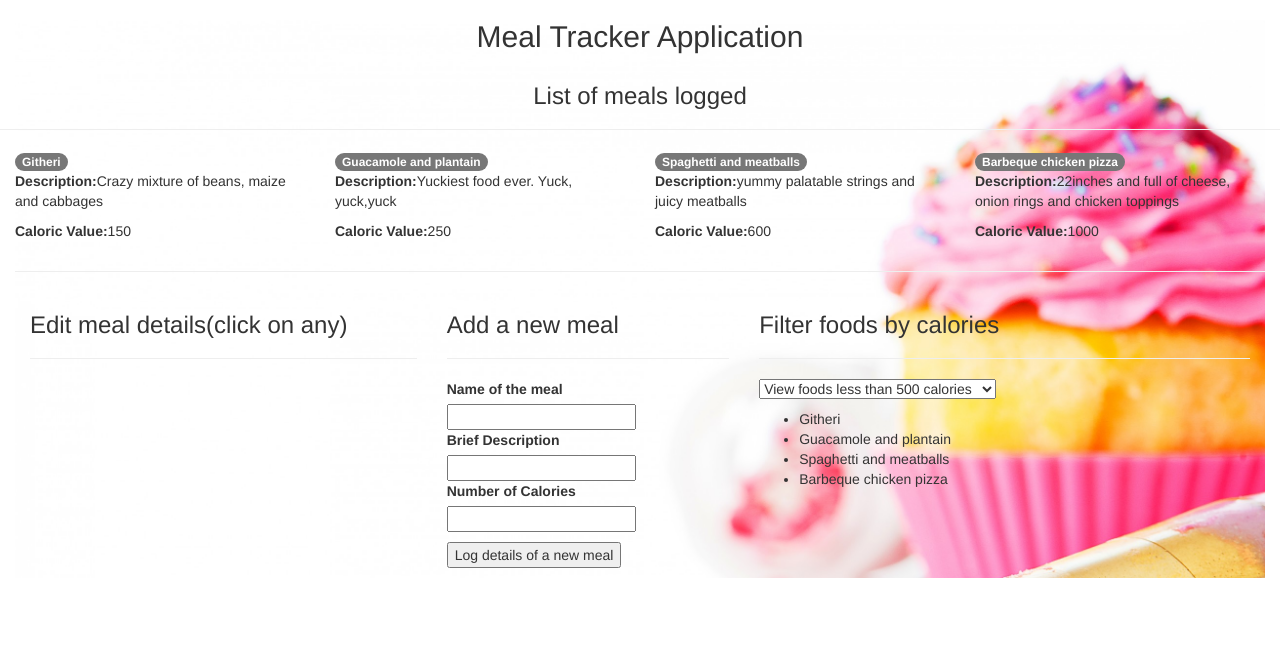
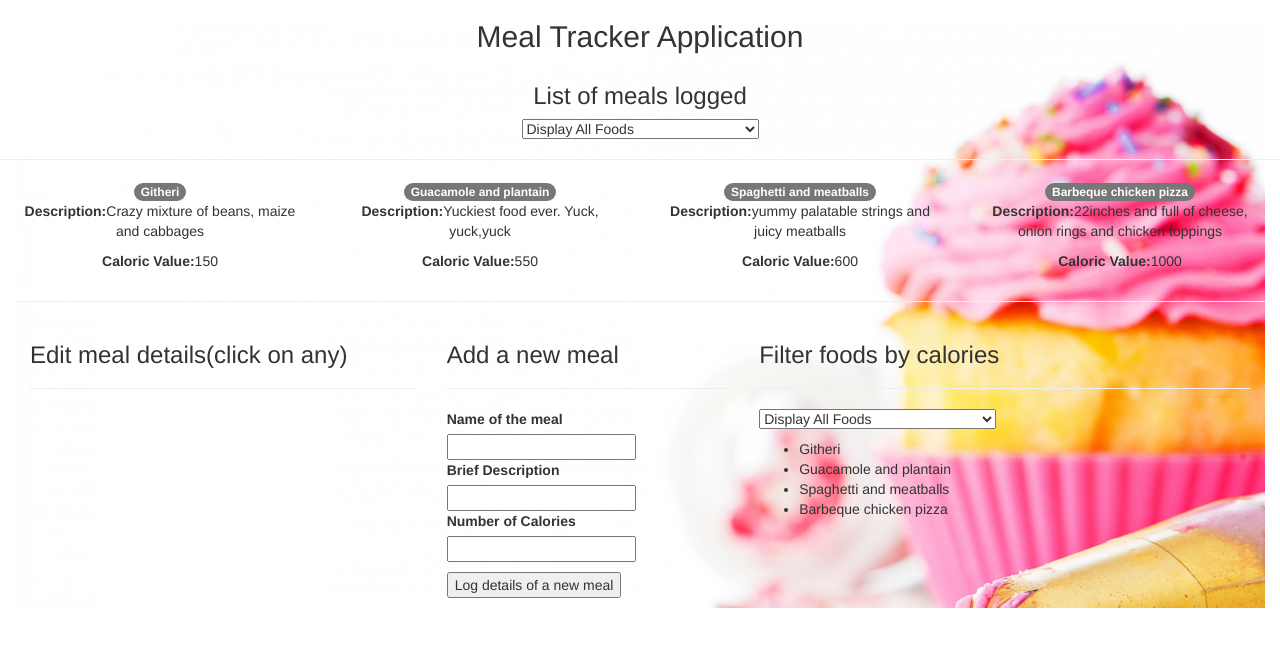
Before and after one commit to carolynemilgo/mealTracker, an Angular app: page / in a window 1280 px wide. Shown: the top 646 px of the page. Built offline with nearby package versions, Linux system fonts and the light colour scheme.

Commit message:
added a done button for editing and its functionality, rearranged the filtering component for foods

```diff
--- a/src/app/app.component.html
+++ b/src/app/app.component.html
@@ -5,11 +5,16 @@
     <div class="header">
     </div>
     <!-- List of meals logged in by the user including those existing in the array -->
-    <div class="row">
+    <div class="row" align="center">
       <h3 align="center">List of meals logged</h3>
+      <select align="center" (change)="onChange($event.target.value)">
+  <option value="Above 500 Calories" selected="selected">View foods more than 500 calories</option>
+  <option value="Less than 500 Calories" selected="selected">View foods less than 500 calories</option>
+  <option value="all" selected="selected">Display All Foods</option>
+     </select>
       <hr/>
       <div>
-        <div class="col-md-3" [class.selected]="meal===selectedMeal" *ngFor="let meal of meals" (click)="onSelect(meal)">
+        <div class="col-md-3" [class.selected]="meal===selectedMeal" *ngFor="let meal of meals| calories: selectedOption" (click)="onSelect(meal)">
           <span class="badge">{{meal.name}}</span>
           <p><strong>Description:</strong>{{meal.description}}
             <p><strong>Caloric Value:</strong>{{meal.calories}}
@@ -39,8 +44,8 @@
               <p>
                 <input [(ngModel)]="selectedMeal.calories" placeholder="name">
             </div>
+            <button (click)="toggleDone()">Done</button>
           </div>
-
         </div>
         <!-- Adding a new meal -->
         <div class=col-md-3>
@@ -56,9 +61,10 @@
           <hr/>
           <div class="filter">
             <select (change)="onChange($event.target.value)">
+
+        <option value="Above 500 Calories" selected="selected">View foods more than 500 calories</option>
+        <option value="Less than 500 Calories" selected="selected">View foods less than 500 calories</option>
         <option value="all" selected="selected">Display All Foods</option>
-        <option value="Above 500 Calories" selected="selected">View foods more than 500 calories</option>
-        <option value="Less that 500 Calories" selected="selected">View foods less than 500 calories</option>
            </select>
             <p>
               <ul>
--- a/src/app/app.component.ts
+++ b/src/app/app.component.ts
@@ -11,7 +11,7 @@ import {AddMealsComponent} from './add-meals.component'
 })
 export class AppComponent {
   title = 'Meal Tracker Application';
-
+//sample meals displayed under the logged meals in the app
   public meals: Meal[] = [
     {
       name: 'Githeri',
@@ -21,7 +21,7 @@ export class AppComponent {
     {
       name: 'Guacamole and plantain',
       description: 'Yuckiest food ever. Yuck, yuck,yuck',
-      calories: 250
+      calories: 550
     },
     {
       name: 'Spaghetti and meatballs',
@@ -42,6 +42,10 @@ export class AppComponent {
   addMeals(aNewMeal: Meal) {
     this.meals.push(aNewMeal);
   }
+  //function for butto to allow closure of form after editing a meal
+  toggleDone(meals: Meal){
+    this.selectedMeal= null;
+  }
 
   public selectedOption: string = "all";
   onChange(myOptions) {
@@ -53,5 +57,4 @@ export class AppComponent {
 export class Meal {
   constructor(public name: string, public description: string, public calories: number) {
   }
-
 }
--- a/src/app/calories.pipe.ts
+++ b/src/app/calories.pipe.ts
@@ -1,5 +1,3 @@
-
-
 //using pipes to filter details for the user
 import {Pipe, PipeTransform} from '@angular/core';
 import {Meal, AppComponent} from './app.component';
@@ -14,26 +12,27 @@ export class CaloriesPipe implements PipeTransform {
   transform(input: Meal[], sieveCalories) {
     var result: Meal[] = [];//declare result which is of type Meal
     //function to determine foods with calories greater than 500
-    if (sieveCalories === "Above 500 Calories") {
-      for (var j = 0; j < input.length; j++) {
-        if (input[j].calories >= 500) {
-          result.push(input[j]);
+    if (sieveCalories === "Above 500 Calories") {//if selected option is above 500 calories
+      for (var j = 0; j < input.length; j++) {//loop through all the existing food items
+        if (input[j].calories >= 500) {//if greater or greater than 500 calories
+          result.push(input[j]);//push entry to the results array
         }
       }
       return result;
     }
-    else if (sieveCalories === "Less that 500 Calories") {
+
+    else if (sieveCalories === "Less than 500 Calories") {
 
       //function to determine foods with calories with less than 500
-      for (var j = 0; j < input.length; j++) {
-        if (input[j].calories < 500) {
-          result.push(input[j]);
+      for (var j = 0; j < input.length; j++) {//loop through all the existing food items
+        if (input[j].calories < 500) {//if less than 500 calories
+          result.push(input[j]);//push entry or food item into the results array
         }
         return result;
       }
     }
     else {
-      return input;
+      return input;//return all the food items if no option is selected or user does not choose to filter foods
     }
   }
 }
```
Also changed, not shown: src/app/app.component.css (+1 -8 lines), 1 other file (tests, documents, lock files or other folders).
